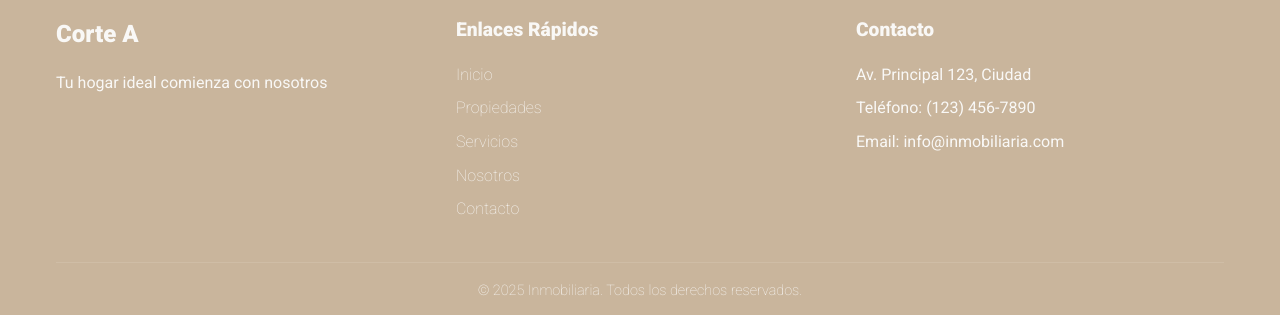
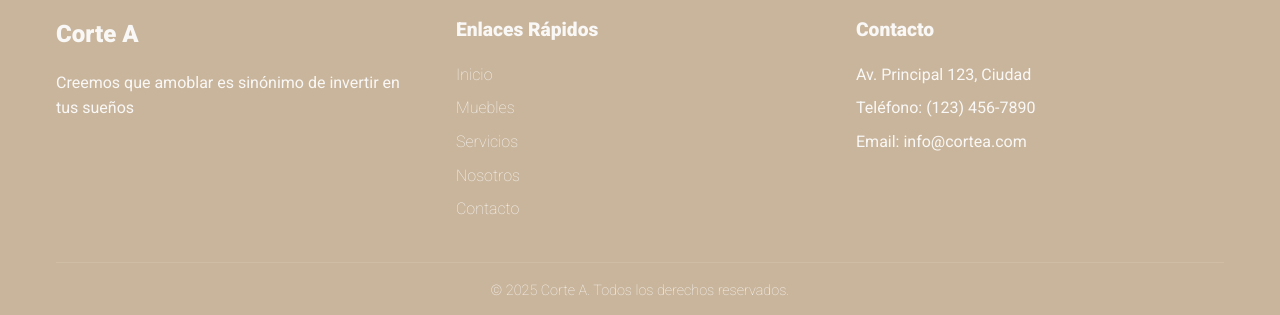
Before and after one commit to IsaiasPadros/corteA, a React (Vite) app in the folder frontend/: page /producto/1 in a window 1280 px wide. Shown: the part 1207-1522 px from the top of the page. Built offline with nearby package versions, Linux system fonts and the light colour scheme.

Commit message:
Update PieDePagina component: revise footer content to reflect new branding for Corte A, including updated text, email address, and copyright notice. Change 'Propiedades' link to 'Muebles' for improved clarity.

```diff
--- a/frontend/src/components/PieDePagina.jsx
+++ b/frontend/src/components/PieDePagina.jsx
@@ -9,14 +9,14 @@ function PieDePagina() {
         <div className="pie-contenido">
           <div className="pie-seccion">
             <h3>Corte A </h3>
-            <p>Tu hogar ideal comienza con nosotros</p>
+            <p>Creemos que amoblar es sinónimo de invertir en tus sueños</p>
           </div>
 
           <div className="pie-seccion">
             <h4>Enlaces Rápidos</h4>
             <ul className="pie-links">
               <li><a href="#inicio">Inicio</a></li>
-              <li><a href="#propiedades">Propiedades</a></li>
+              <li><a href="#propiedades">Muebles</a></li>
               <li><a href="#servicios">Servicios</a></li>
               <li><a href="#nosotros">Nosotros</a></li>
               <li><a href="#contacto">Contacto</a></li>
@@ -28,13 +28,13 @@ function PieDePagina() {
             <address>
               <p>Av. Principal 123, Ciudad</p>
               <p>Teléfono: (123) 456-7890</p>
-              <p>Email: info@inmobiliaria.com</p>
+              <p>Email: info@cortea.com</p>
             </address>
           </div>
         </div>
 
         <div className="copyright">
-          <p>&copy; {anioActual} Inmobiliaria. Todos los derechos reservados.</p>
+          <p>&copy; {anioActual} Corte A. Todos los derechos reservados.</p>
         </div>
       </div>
     </footer>
```
